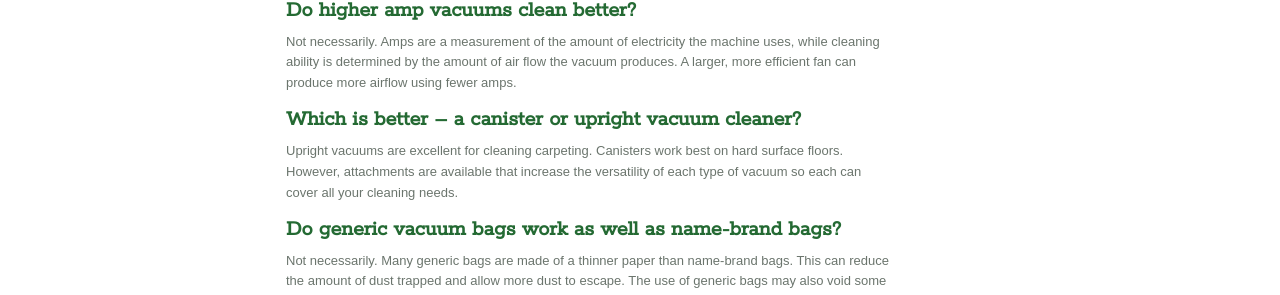
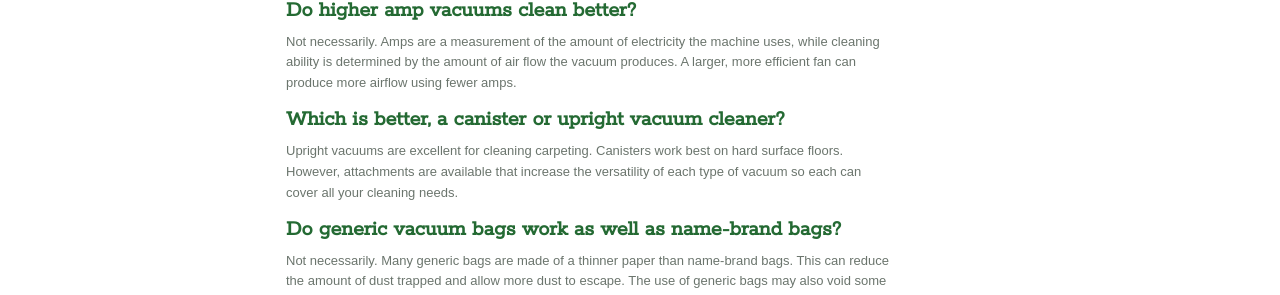
Before and after one commit to mikebranski/westallisvacuum.com, a Jekyll site: the page built from faqs/index.html, in a window 1280 px wide. Shown: the part 1142-1437 px from the top of the page. Built offline with Jekyll 4.4.1, drawn with Linux system fonts in a browser that asks for light colours.

Commit message:
Replace low-hanging em-dash
It was rendering like an underscore, and a hyphen didn't look good there, either.

```diff
--- a/faqs/index.html
+++ b/faqs/index.html
@@ -27,7 +27,7 @@ title: Frequently Asked Questions
 <h2>Do higher amp vacuums clean better?</h2>
 <p>Not necessarily. Amps are a measurement of the amount of electricity the machine uses, while cleaning ability is determined by the amount of air flow the vacuum produces. A larger, more efficient fan can produce more airflow using fewer amps.</p>
 
-<h2>Which is better – a canister or upright vacuum cleaner?</h2>
+<h2>Which is better, a canister or upright vacuum cleaner?</h2>
 <p>Upright vacuums are excellent for cleaning carpeting. Canisters work best on hard surface floors. However, attachments are available that increase the versatility of each type of vacuum so each can cover all your cleaning needs.</p>
 
 <h2>Do generic vacuum bags work as well as name-brand bags?</h2>
```
